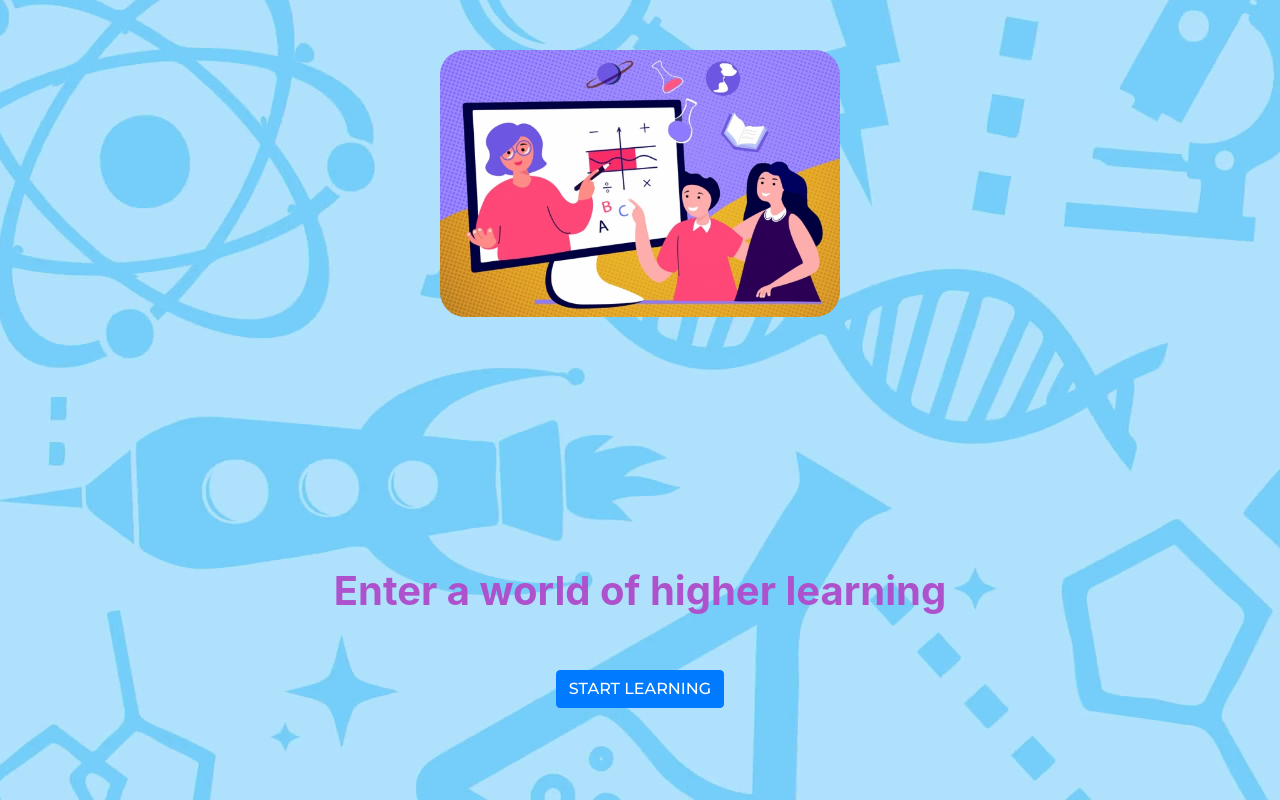
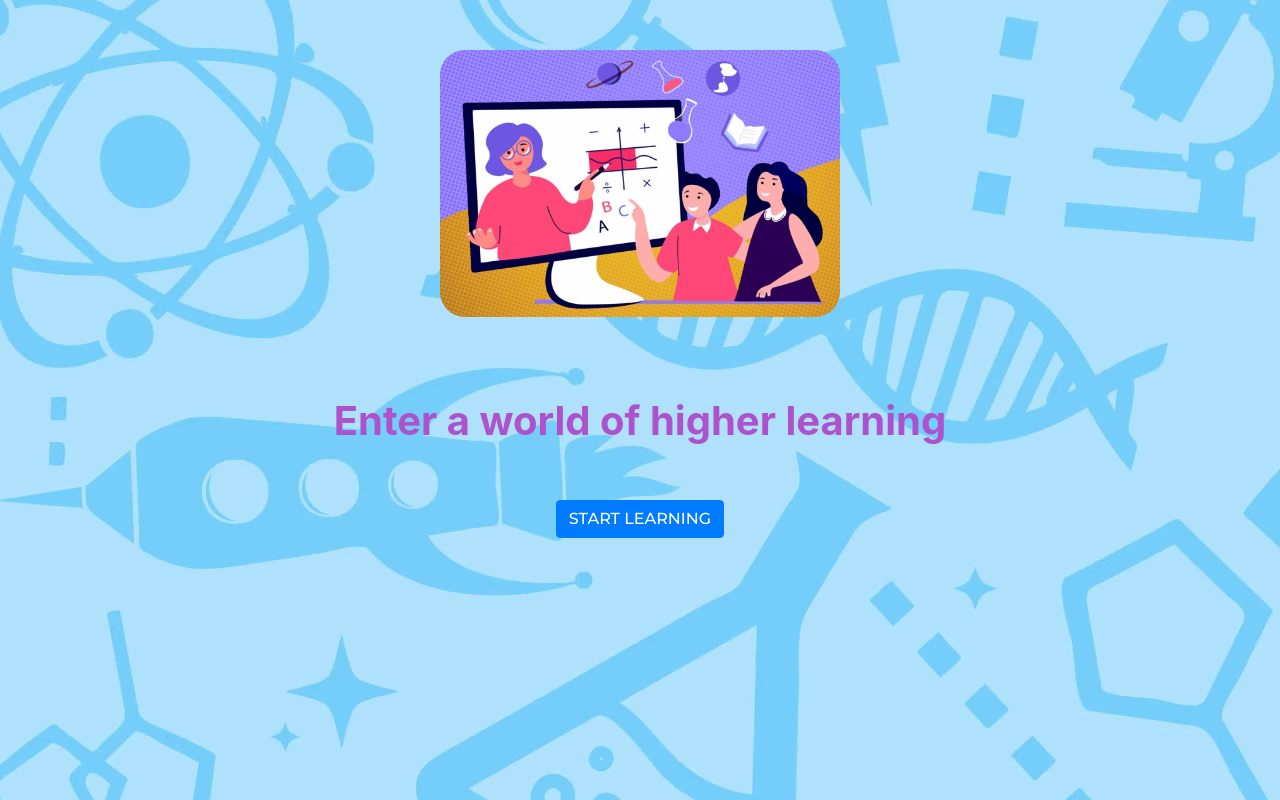
Before and after one commit to divvy2001/decypher, a plain HTML site: page start/index.html in a window 1280 px wide. Drawn offline with nearby package versions, Linux system fonts and the light colour scheme.

Commit message:
Update style.css

```diff
--- a/start/style.css
+++ b/start/style.css
@@ -8,7 +8,7 @@ body{
 }
 
 .hello{
-    margin-top: 250px;
+    margin-top: 80px;
     color:  #ad52cc;
     font-family: honest -apple-system, BlinkMacSystemFont, 'Segoe UI', Roboto, Oxygen, Ubuntu, Cantarell, 'Open Sans', 'Helvetica Neue', sans-serif;
 }
```
